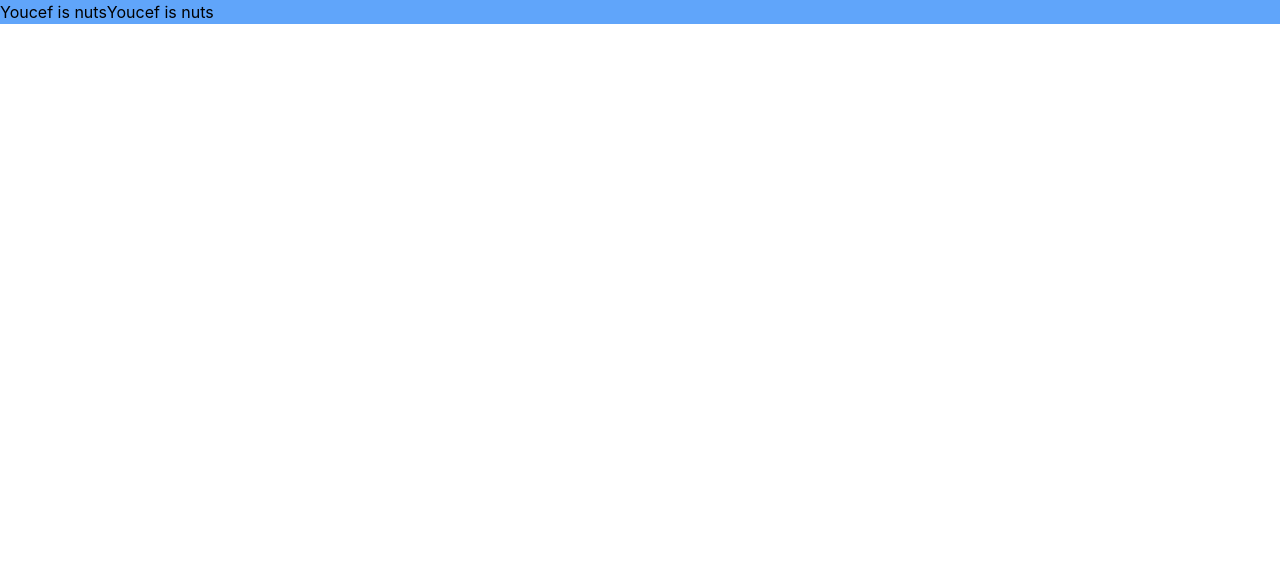
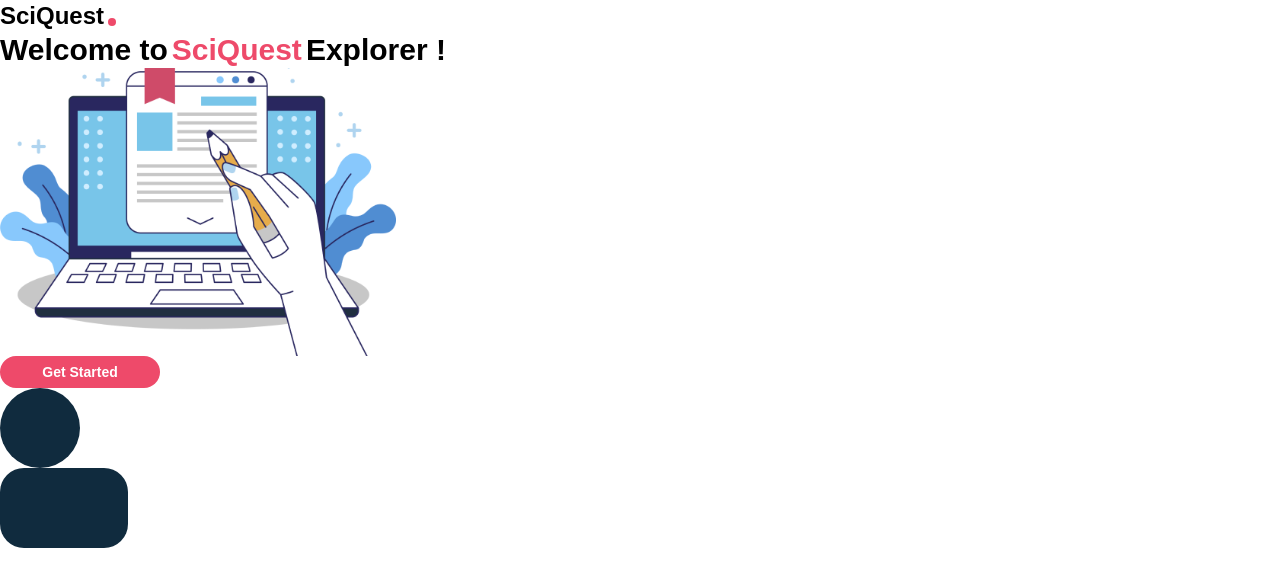
Before and after one commit to dinariyasmine/Article-Browser, a React (Create React App) app in the folder frontend/: page / in a window 1280 px wide. Shown: the top 586 px of the page. Built offline with nearby package versions, Linux system fonts and the light colour scheme.

Commit message:
Landing Page Components & Color+Fonts config

```diff
--- a/frontend/src/App.css
+++ b/frontend/src/App.css
@@ -1,5 +1,6 @@
 .App {
   text-align: center;
+
 }
 
 .App-logo {
--- a/frontend/src/App.js
+++ b/frontend/src/App.js
@@ -1,14 +1,9 @@
 import React from 'react';
+import LandingPage from "./components/LandingPage/landingPage"
 
 function App() {
   return (
-    <section className='bg-blue-400 flex'>
-      <h1>Youcef is nuts</h1>
-      <h1>Youcef is nuts</h1>
-
-
-
-    </section>
+    <LandingPage/>
   );
 }
 
--- /dev/null
+++ b/frontend/src/components/LandingPage/buttonLandingPage.js
@@ -0,0 +1,13 @@
+import React from "react";
+
+const buttonLandingPage= () => {
+  return (
+    <div className="font-montserrat font-semibold">
+      <div className="flex items-center justify-center w-40 h-8 rounded-3xl bg-pink">
+        <p className="text-white text-sm">Get Started</p>
+      </div>
+    </div>
+  );
+};
+
+export default buttonLandingPage;
--- /dev/null
+++ b/frontend/src/components/LandingPage/elipse.js
@@ -0,0 +1,11 @@
+import React from "react";
+
+const elipse = () => {
+  return (
+
+      <div className="w-20 h-20 rounded-full bg-darkBlue"></div>
+
+  );
+};
+
+export default elipse;
--- /dev/null
+++ b/frontend/src/components/LandingPage/landingPage.js
@@ -0,0 +1,22 @@
+import React from "react";
+import Logo from "./logo";
+import pic from "./picLandingPage.png";
+import LandingPageButton from "./buttonLandingPage";
+import Elipse from "./elipse";
+import Rectangle from "./reclangle";
+import Text from "./textLandingPage";
+const LandingPage = () => {
+  return (
+    <div>
+      <Logo />
+      <Text/>
+      <img src={pic} alt="Landing Page" className="w-100 h-72"/>
+      <LandingPageButton/>
+      <Elipse/>
+      <Rectangle/>
+
+    </div>
+  );
+};
+
+export default LandingPage;
--- /dev/null
+++ b/frontend/src/components/LandingPage/logo.js
@@ -0,0 +1,12 @@
+import React from "react";
+
+const Logo = () => {
+  return (
+    <div className="flex items-center font-montserrat font-bold">
+      <p className="mr-1 text-2xl">SciQuest</p>
+      <div className="w-2 h-2 rounded-full bg-pink mt-3"></div>
+    </div>
+  );
+};
+
+export default Logo;
--- /dev/null
+++ b/frontend/src/components/LandingPage/reclangle.js
@@ -0,0 +1,11 @@
+import React from "react";
+
+const rectangle = () => {
+  return (
+
+      <div className="w-32 h-20 rounded-3xl bg-darkBlue"></div>
+
+  );
+};
+
+export default rectangle;
--- /dev/null
+++ b/frontend/src/components/LandingPage/textLandingPage.js
@@ -0,0 +1,13 @@
+import React from "react";
+
+const textLandingPage = () => {
+  return (
+    <div className="flex items-center font-montserrat font-bold">
+      <p className="mr-1 text-3xl">Welcome to </p>
+      <p className="mr-1 text-3xl text-pink">SciQuest </p>
+      <p className="mr-1 text-3xl ">Explorer !</p>
+    </div>
+  );
+};
+
+export default textLandingPage;
--- a/frontend/src/styles/tailwind.css
+++ b/frontend/src/styles/tailwind.css
@@ -1,5 +1,3 @@
 @import 'tailwindcss/base';
 @import 'tailwindcss/components';
 @import 'tailwindcss/utilities';
-
-/* Your custom styles go here */
--- a/frontend/tailwind.config.js
+++ b/frontend/tailwind.config.js
@@ -4,7 +4,29 @@ module.exports = {
     './src/**/*.{js,jsx,ts,tsx}', // Specify the files to be scanned for classes
   ],
   theme: {
-    extend: {},
+    extend: {
+      colors: {
+        'grey': {
+            DEFAULT: '#CED9E1',
+        },
+        'darkBlue': {
+            DEFAULT: '#102B3E'
+        },
+        'lightBlue': {
+            DEFAULT: '#3AC6EB'
+        },
+        'pink': {
+            DEFAULT: '#EE4A6A'
+        },
+    },
+      fontFamily: {
+        'montserrat': ['Montserrat', 'sans-serif'],
+      },
+      fontWeight: {
+        'montserrat-regular': 400,
+        'montserrat-bold': 700,
+      },
+    },
   },
   plugins: [],
 };
```
Also changed, not shown: frontend/src/components/LandingPage/picLandingPage.png (added).
